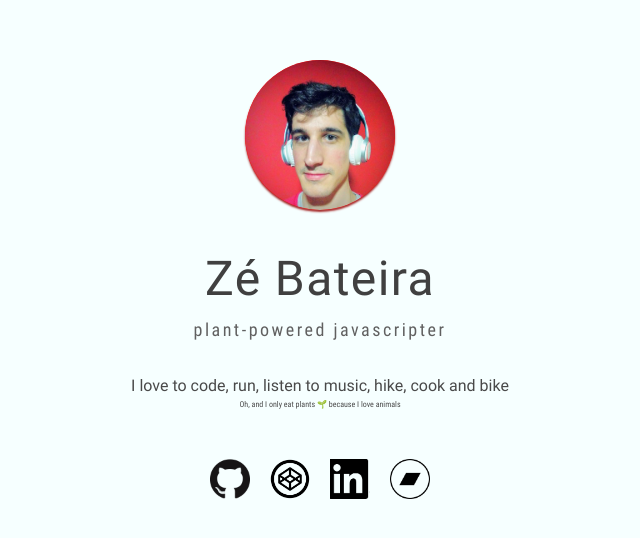
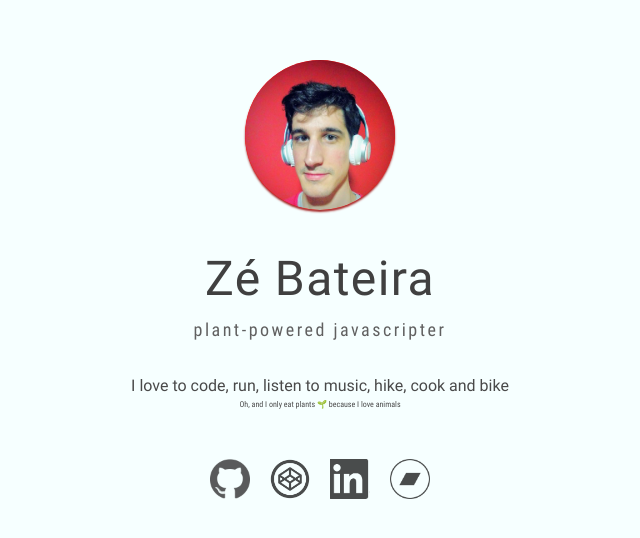
Before and after one commit to carsy/carsy.github.io, a Gatsby site: page / in a window 1280 px wide. Shown: the part 116-654 px from the top of the page, without its empty margins (320-960 px from the left). Built offline with nearby package versions, Linux system fonts and the light colour scheme; Gatsby itself is replaced by a stand-in of ours.

Commit message:
feat: add animations to hover styles to links

```diff
--- a/src/components/card/styles.js
+++ b/src/components/card/styles.js
@@ -9,6 +9,7 @@ export const Container = styled.div`
     align-items: center;
     justify-content: center;
 `;
+
 export const Name = styled.div`
     font-family: ${theme.typography.fontFamily};
     font-weight: 400;
@@ -25,6 +26,7 @@ export const Name = styled.div`
         margin: 20px 0 12px 0;
     }
 `;
+
 export const Sub = styled.div`
     font-family: ${theme.typography.fontFamilyCondensed};
     font-size: 18px;
@@ -35,6 +37,7 @@ export const Sub = styled.div`
 
     animation: ${props => animation(props.animation)};
 `;
+
 export const Description = styled.div`
     font-family: ${theme.typography.fontFamily};
     color: ${theme.colors.fonts.body};
@@ -43,6 +46,7 @@ export const Description = styled.div`
 
     animation: ${props => animation(props.animation)};
 `;
+
 export const EndDescription = styled.span`
     font-family: ${theme.typography.fontFamilyCondensed};
     font-size: 8px;
@@ -51,6 +55,7 @@ export const EndDescription = styled.span`
 
     animation: ${props => animation(props.animation)};
 `;
+
 export const Links = styled.div`
     display: flex;
     justify-content: center;
@@ -61,8 +66,19 @@ export const Links = styled.div`
 
     animation: ${props => animation(props.animation)};
 `;
+
 export const Logo = styled.div`
     height: 40px;
     width: 40px;
     margin: 10px;
+    opacity: 0.7;
+
+    transition:
+        transform 300ms cubic-bezier(.64,1.95,.3,.81),
+        opacity 300ms;
+
+    &:hover {
+        transform: scale(1.2);
+        opacity: 1;
+    }
 `;
```
